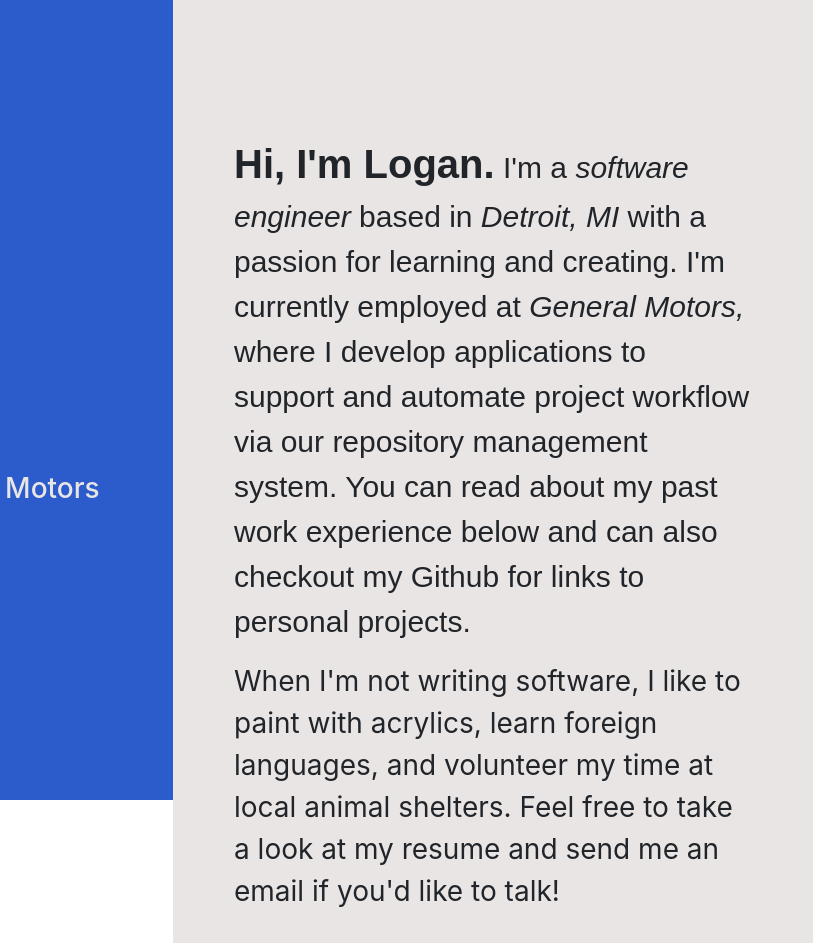
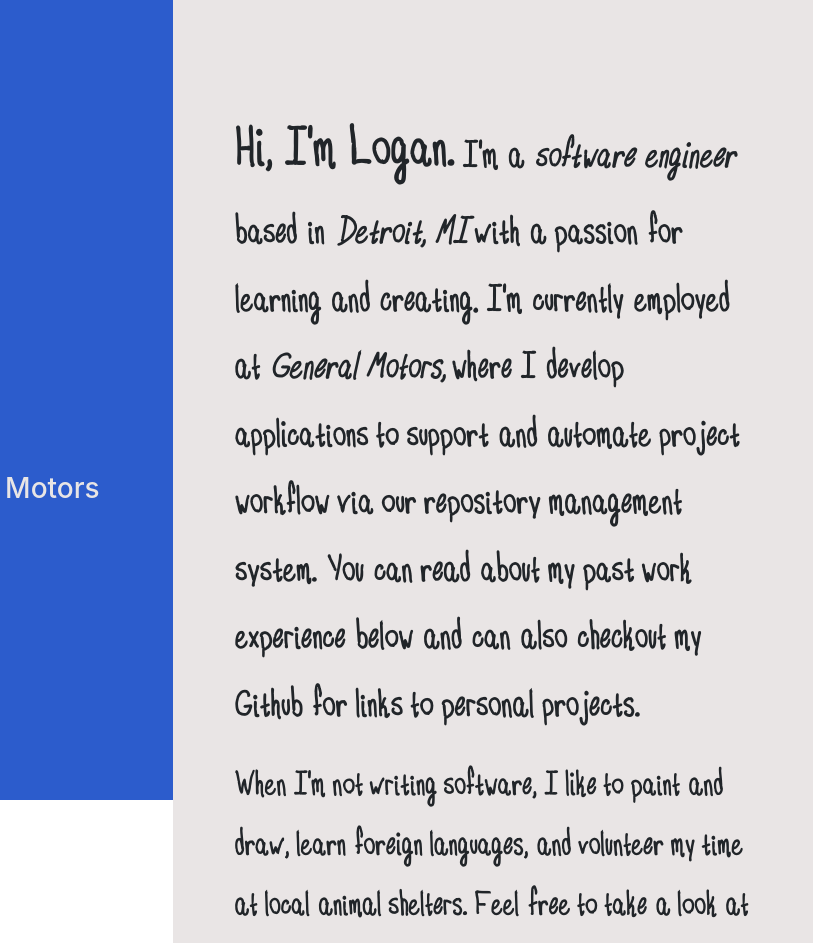
Before and after one commit to LoganEStack/LoganEStack.github.io, a plain HTML site: page index.html in a window 1280 px wide. Shown: the top 943 px of the page, 467-1280 px from the left. Drawn offline with nearby package versions, Linux system fonts and the light colour scheme.

Commit message:
Fixed problem with fonts.

```diff
--- a/css/style.css
+++ b/css/style.css
@@ -2,7 +2,7 @@ html,body {
   height: 100%;
 }
 @font-face {
-  font-family: "Handwriting-Regular";
+  font-family: "Handwriting";
   src: url("./fonts/Handwriting.eot"); /* IE9 Compat Modes */
   src: url("./fonts/Handwriting.eot?#iefix") format("embedded-opentype"), /* IE6-IE8 */
     url("./fonts/Handwriting.otf") format("opentype"), /* Open Type Font */
@@ -62,6 +62,11 @@ a:active {
   text-decoration: underline;
   color: #e8e5e5;
 }
+/* INTRO */
+.intro {
+  font-family: 'Handwriting', sans-serif;
+  font-weight:bold;
+}
 /* RESUME */
 .resume {
   position: absolute;
--- a/index.html
+++ b/index.html
@@ -66,9 +66,9 @@
       </div>
       <!-- Resume -->
       <div class="col-lg-6 resume">
-        <div class="row resume-padding" style="padding:22% 10% 0% 10%; margin-bottom:40%">
-            <p style="font-size:30px; font-family: Handwriting, sans-serif;">
-              <span style="font-size:40px; font-weight:bold;">Hi, I'm Logan.</span>
+        <div class="row resume-padding intro" style="padding:17% 10% 0% 10%; margin-bottom:40%">
+            <p style="font-size:45px;">
+              <span style="font-size:65px; font-weight:900;">Hi, I'm Logan.</span>
               I'm a <span style="font-style: italic;">software engineer</span>
               based in <span style="font-style: italic;">Detroit, MI</span>
               with a passion for learning and creating. I'm currently
@@ -77,8 +77,8 @@
               via our repository management system. You can read about my past
               work experience below and can also checkout my Github for links to personal projects.
             </p>
-            <p style="font-size:28px">
-              When I'm not writing software, I like to paint with acrylics,
+            <p style="font-size:40px">
+              When I'm not writing software, I like to paint and draw,
               learn foreign languages, and volunteer my time at local animal
               shelters.  Feel free to take a look at my resume and
               send me an email if you'd like to talk!
```
Also changed, not shown: css/fonts/Handwriting.otf (renamed from fonts/Handwriting.otf), css/fonts/Handwriting.ttf (renamed from fonts/Handwriting.ttf), css/fonts/Handwriting.woff (renamed from fonts/Handwriting.woff), css/fonts/Handwriting.woff2 (renamed from fonts/Handwriting.woff2), 2 other files.
